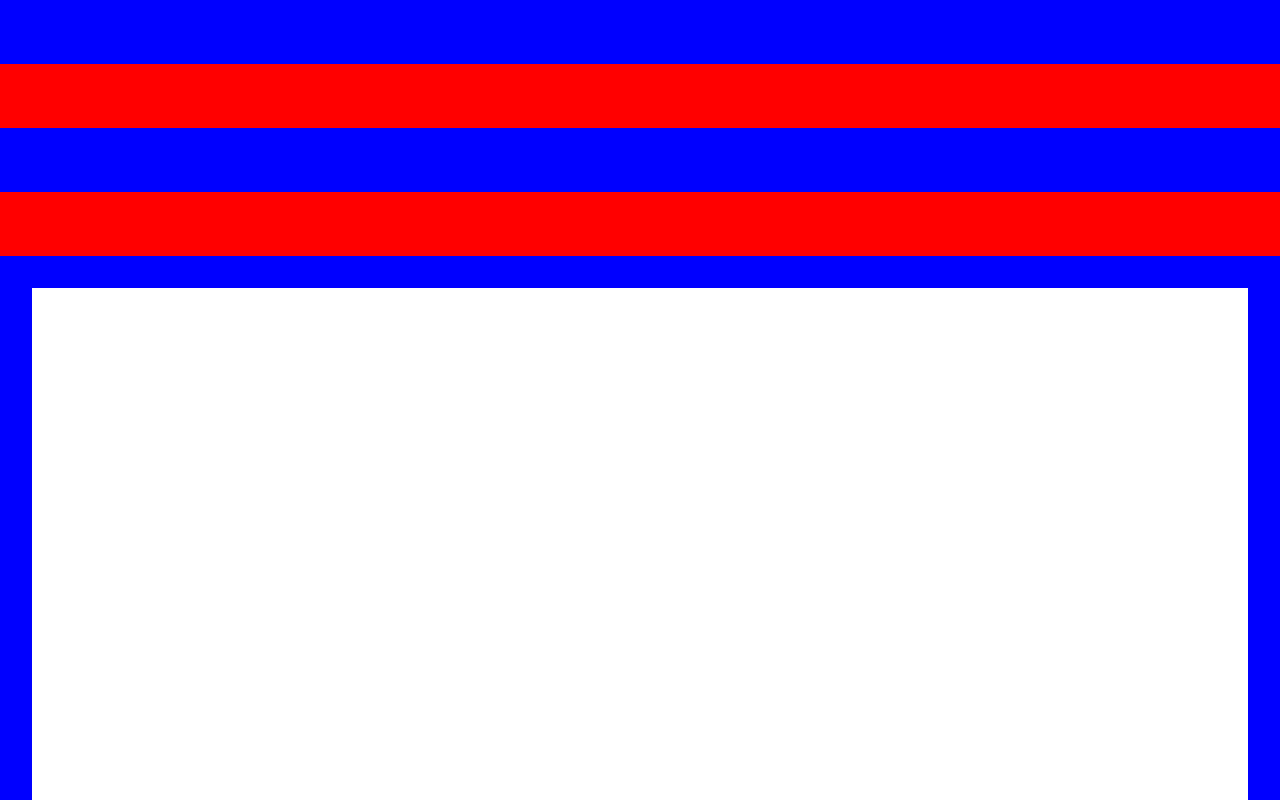
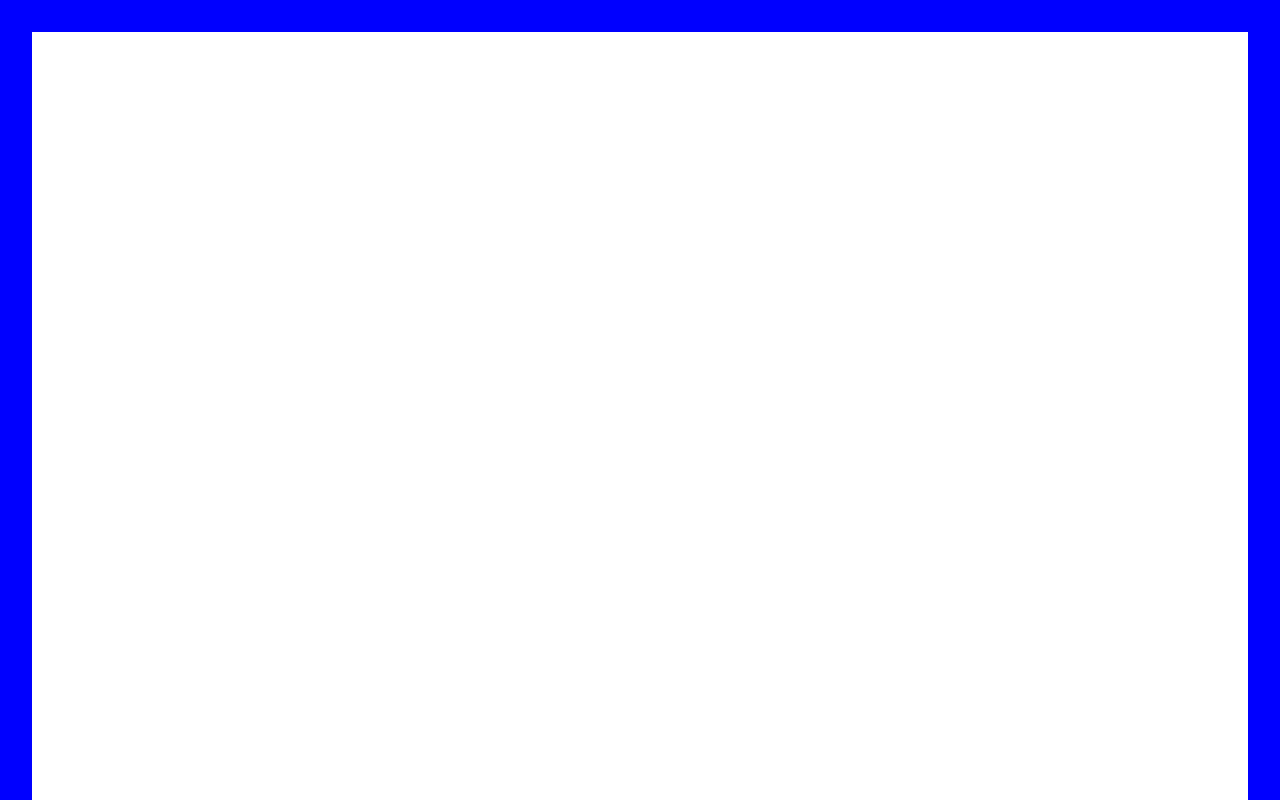
Before and after one commit to moritzebeling/html-experiments, a plain HTML site: page vh-snap.html in a window 1280 px wide. Shown: the top 800 px of the page. Drawn offline with Linux system fonts and the light colour scheme.

Commit message:
try absolute positioning

```diff
--- a/vh-snap.html
+++ b/vh-snap.html
@@ -16,32 +16,59 @@
         scroll-snap-type: y proximity;
       }
       section {
-        padding: 2rem;
-        scroll-snap-align: start;
+        scroll-snap-align: start end;
         background-color: #00f;
+        height: 100vh;
+        height: -moz-available;
+        height: -webkit-fill-available;
+        height: fill-available;
+        position: relative;
       }
       section:nth-child(even){
         background-color: #f00;
       }
+      div {
+        padding: 2rem;
+        height: 100%;
+        position: absolute;
+        width: 100%;
+      }
+      p {
+        background-color: #fff;
+        height: 100%;
+        min-height: 2rem;
+      }
       section.last {
+        height: auto;
+        position: static;
+      }
+      section.last div {
+        position: static;
+        height: auto;
+      }
+      section.last p {
         height: 300vh;
-      }
-      div {
-        background-color: #fff;
-        height: -moz-available;
-        height: -webkit-fill-available;
-        height: fill-available;
       }
     </style>
   </head>
 
   <body>
 
-    <section><div></div></section>
-    <section><div></div></section>
-    <section><div></div></section>
-    <section><div></div></section>
-    <section class="last"><div></div></section>
+    <section>
+      <div><p></p></div>
+    </section>
+    <section>
+      <div><p></p></div>
+    </section>
+    <section>
+      <div><p></p></div>
+    </section>
+    <section>
+      <div><p></p></div>
+    </section>
+    <section class="last">
+      <div><p></p></div>
+    </section>
 
   </body>
 
```
